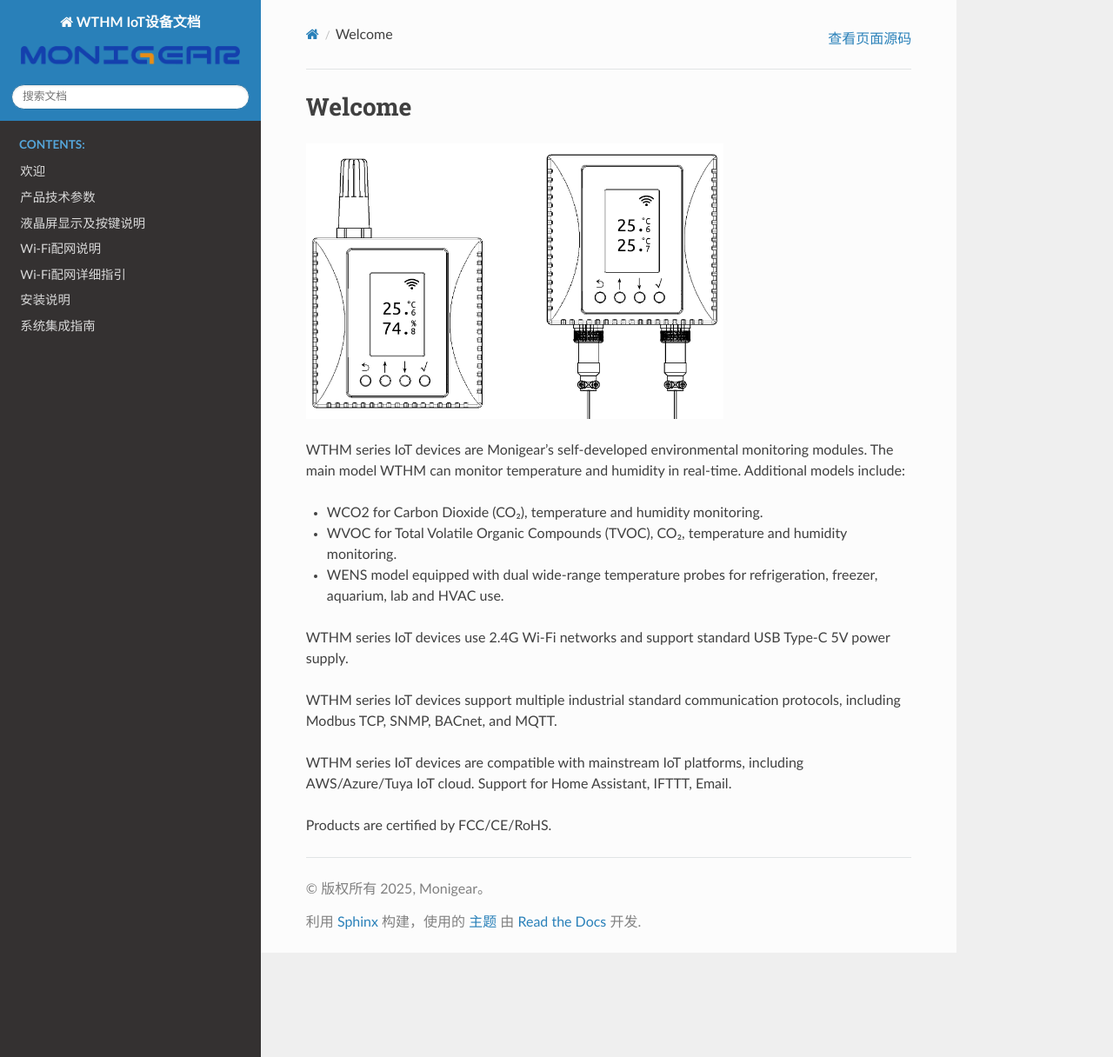
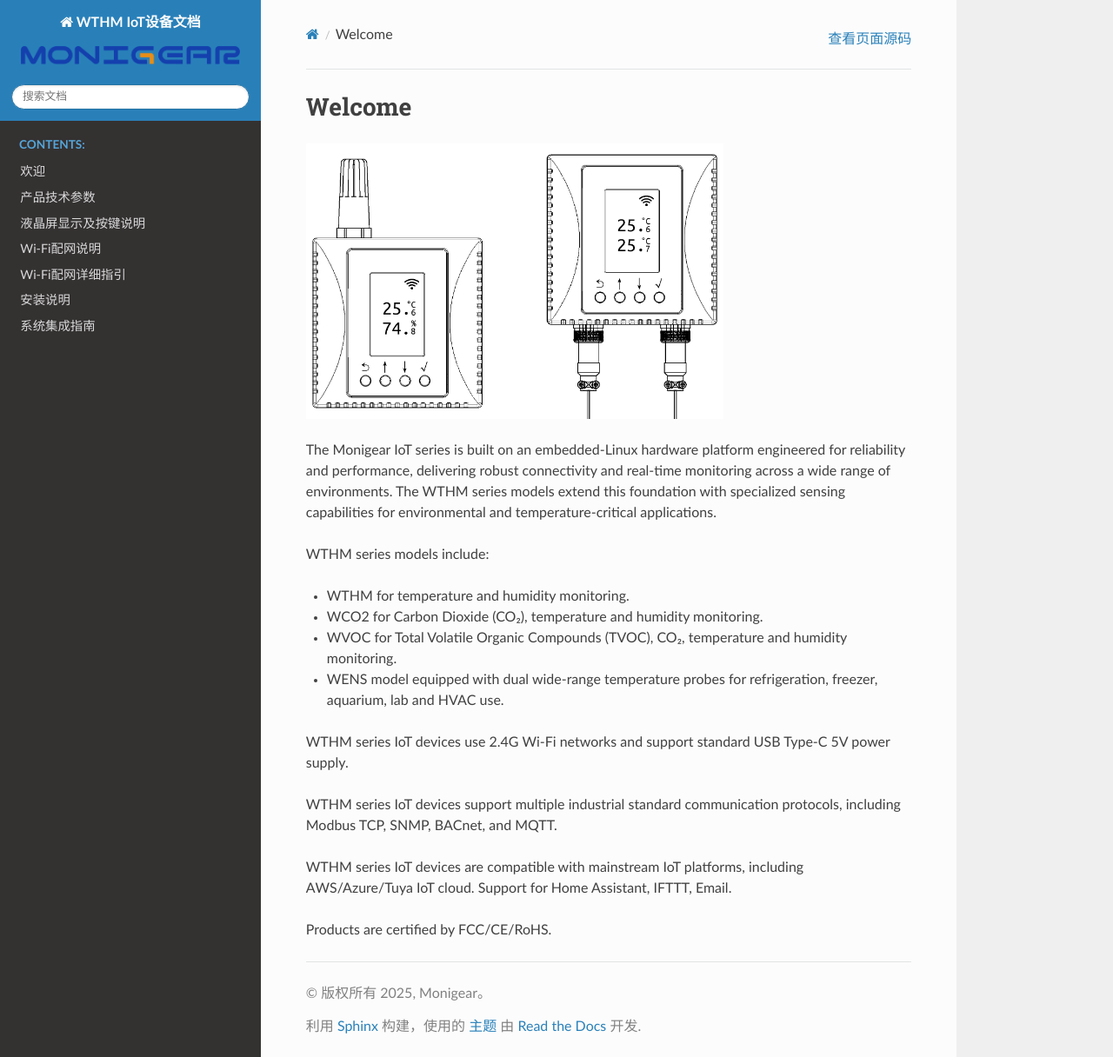
Before and after one commit to laosongbaba/wthm_docs_sphinx, a Sphinx documentation site: the page built from docs/en/main.rst, in a window 1280 px wide and 1216 px high. Shown: the whole window at 87% size. Built offline with Sphinx 7.4.7 and the Read the Docs theme 3.1.0, drawn with Linux system fonts in a browser that asks for light colours.

Commit message:
Update en/main.rst

```diff
--- a/docs/en/main.rst
+++ b/docs/en/main.rst
@@ -5,10 +5,13 @@
    :width: 480
    :alt: WTHM Panel TH
 
-WTHM series IoT devices are Monigear's self-developed environmental monitoring modules.
-The main model WTHM can monitor temperature and humidity in real-time.
-Additional models include:
+The Monigear IoT series is built on an embedded-Linux hardware platform engineered for reliability and performance,
+delivering robust connectivity and real-time monitoring across a wide range of environments.
+The WTHM series models extend this foundation with specialized sensing capabilities for environmental and temperature-critical applications.
 
+WTHM series models include:
+
+- WTHM for temperature and humidity monitoring.
 - WCO2 for Carbon Dioxide (CO₂), temperature and humidity monitoring.
 - WVOC for Total Volatile Organic Compounds (TVOC), CO₂, temperature and humidity monitoring.
 - WENS model equipped with dual wide-range temperature probes for refrigeration, freezer, aquarium, lab and HVAC use.
```
